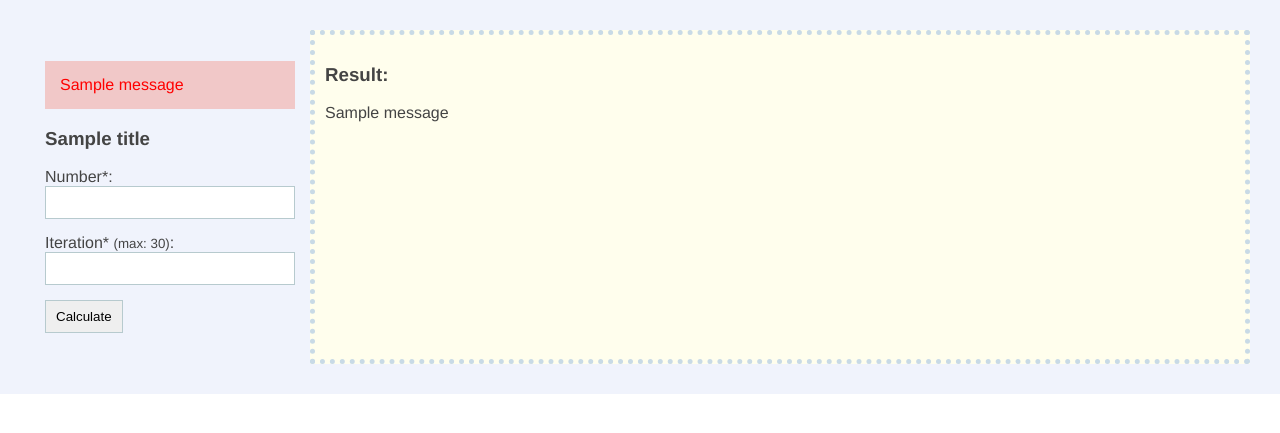
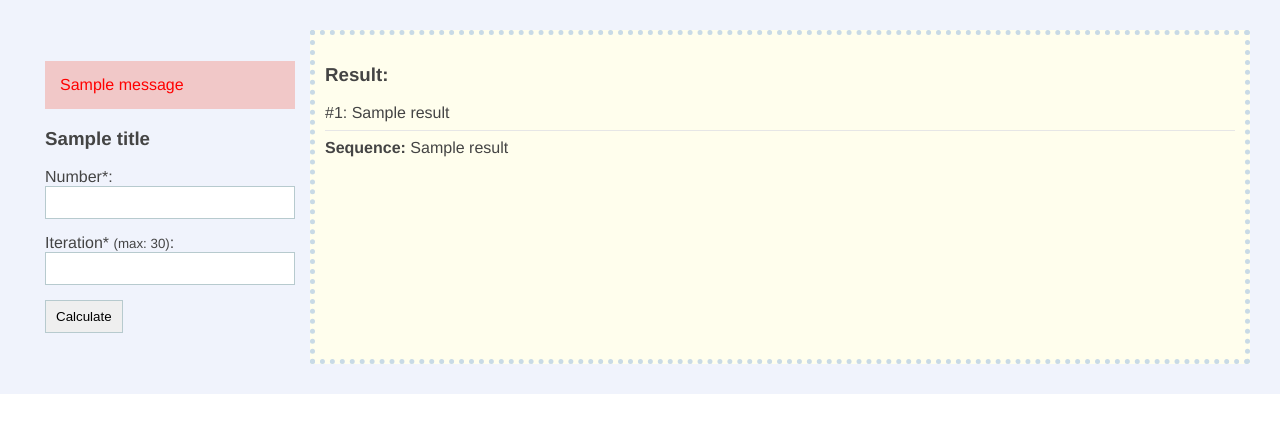
Before and after one commit to capo1/LookAndSayWithFlask, a Flask app: template templates/index.html in a window 1280 px wide. Shown: the top 433 px of the page. Run offline with Flask 2, Linux system fonts and the light colour scheme; the template is opened without the code that fills it: most values are stand-ins (such as "Sample title", 1, 10 or a date in 2020); one stand-in notice (Sample message) is shown.

Commit message:
result format changes

```diff
--- a/app.py
+++ b/app.py
@@ -4,6 +4,7 @@
 from flask import Flask
 from flask import render_template
 from flask import request, redirect, url_for, flash
+
 from lookAndSay import lineSeq
 
 app = Flask(__name__)
@@ -12,6 +13,7 @@ app = Flask(__name__)
 app.config.update(dict(
     SECRET_KEY='bradzosekretnawartosc',
 ))
+
 
 title = "Look and Say - Python Flask Example"
 
@@ -33,24 +35,7 @@ def index():
             flash("Please, fill required fields", 'error')
         else:
             # Wykonanie LookAndSay
-            result = lineSeq(odpowiedzi["number"], int(odpowiedzi["iterations"]))
-
-            # String z odpowiedzią, rodzielenie logiki odpowiedzi ze sposobem jego wyświetlenia
-            responseStr = ""
-
-            # to wyświetla się na consoli
-            print(result)
-
-            for i in range(len(result)):
-                responseStr +=  "<li>#%s: %s</li>" % (i + 1, result[i])
-
-            # przypisanie odpowiedzi do stringa result,
-            # do którego się odwołuję w componencie result
-            # ponieważ używam tutaj HTML'a, w teplecie jest użyte do jego sparsowania "| safe "
-            responseStr += '<li><hr/><strong>Sequence:<br/></strong> %s </li>' % ", ".join(result)
-
-            # "wysłanie" odpowiedzi do templeta
-            flash(responseStr, 'result')
+            results = lineSeq(odpowiedzi["number"], int(odpowiedzi["iterations"]))
 
             # przypisałam te zmienne do flasha
             # wyświetlane są w ten sam sposób jak result.
@@ -61,11 +46,11 @@ def index():
             flash(odpowiedzi["iterations"], 'iterations')
 
         #przekierowanie do odpowiedniego url'a
-        return redirect(url_for('index'))
+        return render_template('index.html', title = title, results = results)
 
     # wyrenderowanie części templeta,
     # przekazanie zdefiniowanej zmiennej, tak dla przykładu :)
-    return render_template('index.html', title = title)
+    return render_template('index.html', title = title, results = None)
 
 if __name__ == '__main__':
     app.run(debug=True)
--- a/templates/components/result.html
+++ b/templates/components/result.html
@@ -1,12 +1,14 @@
 <div class="result">
-    <h3> Result:</h3>
-    {% with messages = get_flashed_messages(category_filter="result") %}
-      {% if messages %}
-        <ul>
-            {% for message in messages %}
-                {{ message |safe}}
-            {% endfor %}
-      {% endif %}
-        </ul>
-    {% endwith %}
+    {% if results %}
+      <h3>Result:</h3>
+      <ul>
+          {% for result in results %}
+          <li>#{{ loop.index }}: {{ result }}</li>
+          {%endfor%}
+      </ul>
+      <hr/>
+      <strong>Sequence: </strong>{{ results | join(", ") }}
+    {% else %}
+      <h3>Result (waiting for data...)</h3>
+    {%endif%}
 </div>
```
